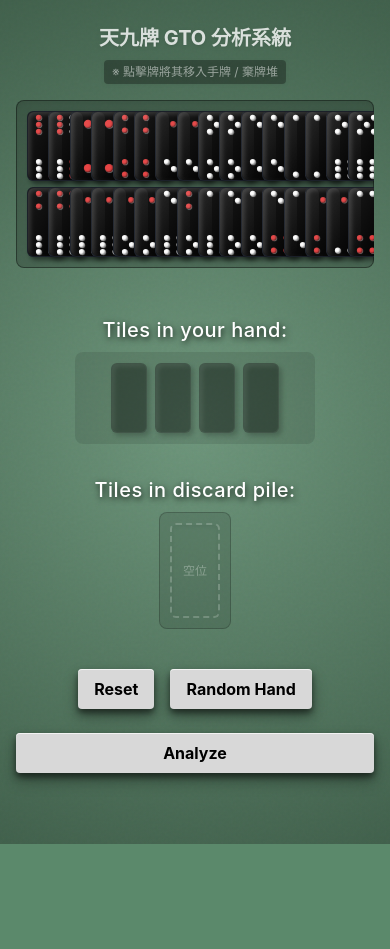
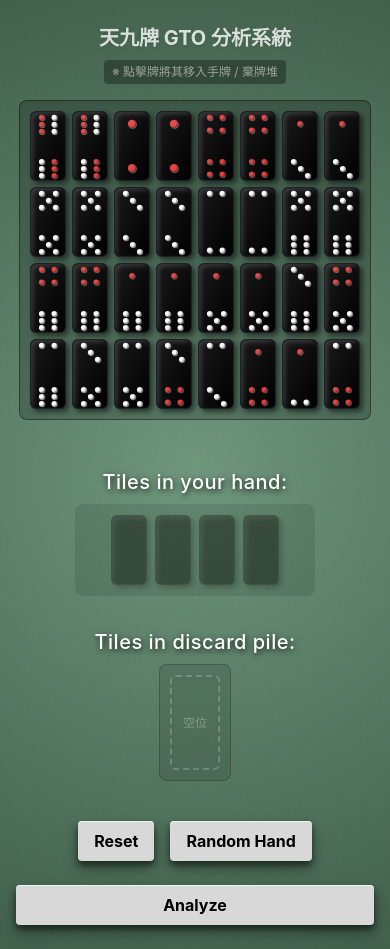
Before and after one commit to pan77775/pai_gow, a React (Vite) app: page / in a window 390 px wide. Before the commit the page ends 844 px from the top, so only its background shows below. Built offline with nearby package versions, Linux system fonts and the light colour scheme.

Commit message:
style(ui): use 4x8 grid for unallocated tiles on mobile instead of 2x16

```diff
--- a/src/App.jsx
+++ b/src/App.jsx
@@ -59,7 +59,8 @@ function App() {
       </h1>
 
       <div className="mb-8 md:mb-10 w-full flex justify-center overflow-x-auto pb-4">
-        <div className="grid grid-cols-[repeat(16,minmax(0,1fr))] gap-[2px] max-w-fit bg-black/20 p-2 rounded-lg border border-black/40 shadow-inner">
+        {/* 手機版 (小於 md): 8 欄自動折 4 列，中大螢幕: 16 欄 2 列 */}
+        <div className="grid grid-cols-8 md:grid-cols-[repeat(16,minmax(0,1fr))] gap-[2px] max-w-fit bg-black/20 p-2 rounded-lg border border-black/40 shadow-inner mx-auto">
           {TILES.map((tile) => {
             const isUsed = playerHand.some(p => p.id === tile.id) || discardPile.some(d => d.id === tile.id);
             return (
```
